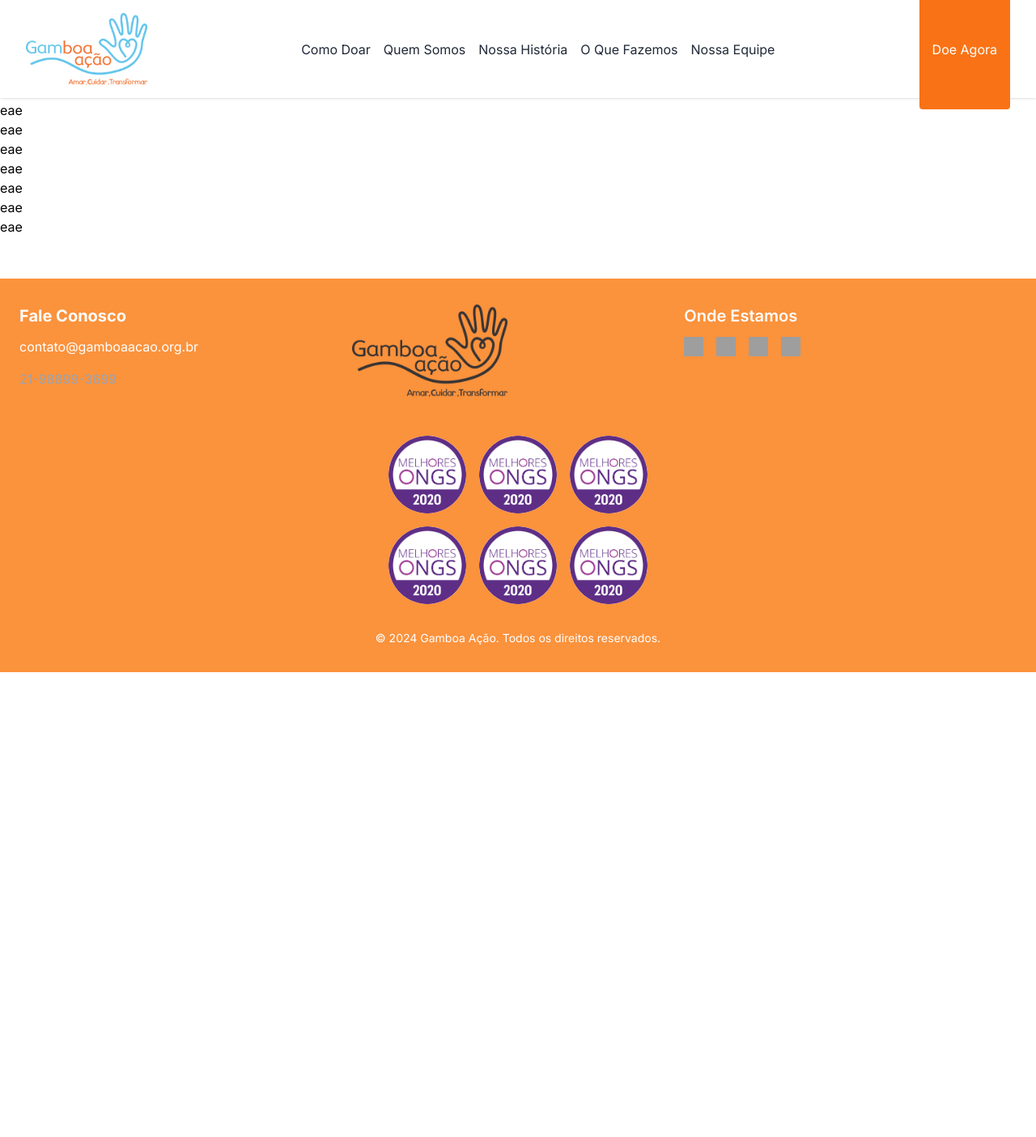
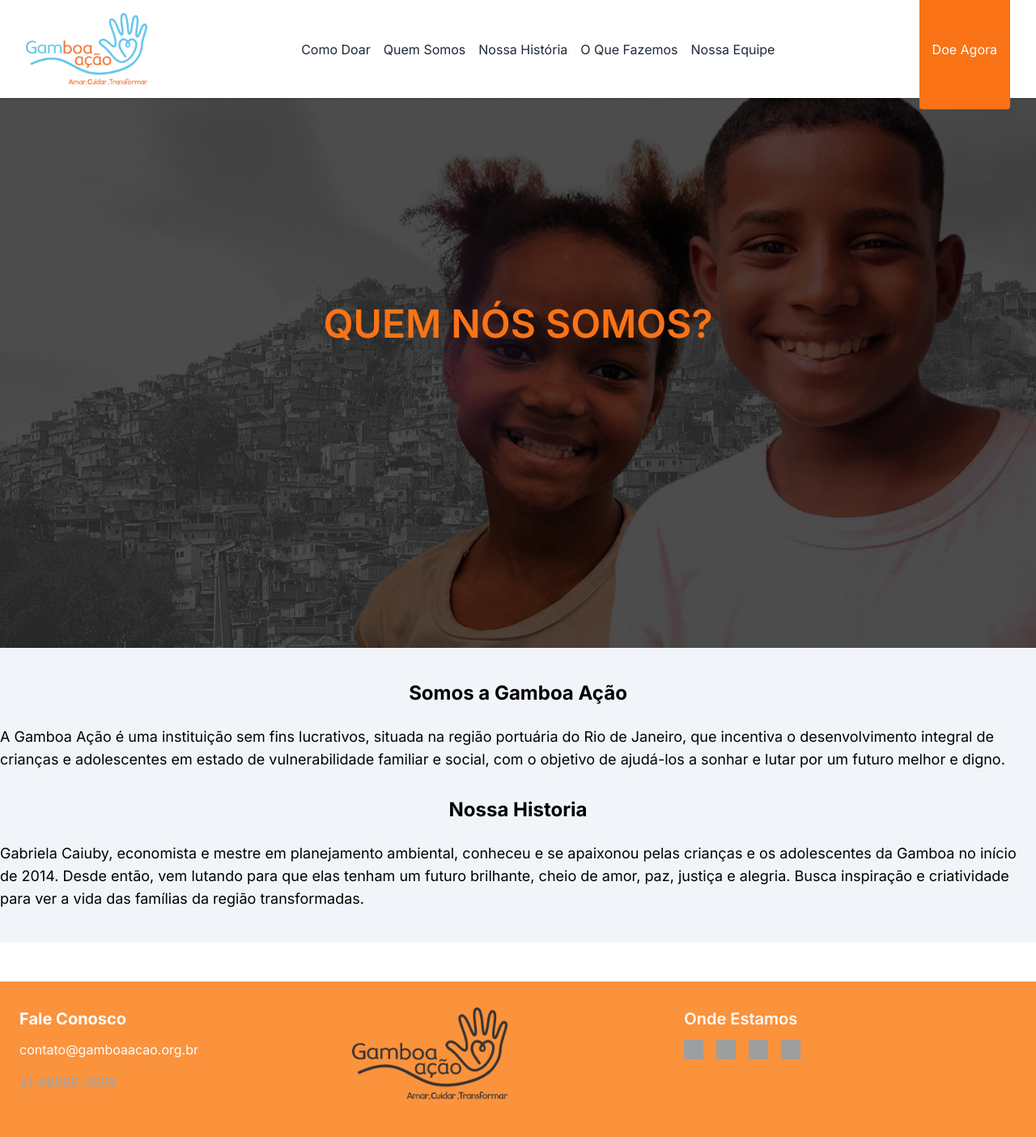
Before and after one commit to IsaiasZaza/ong, a Next.js app: page /quemSomos in a window 1280 px wide. Shown: the top 1404 px of the page at 81% size. Before the commit the page ends 830 px from the top, so only its background shows below. Built offline with nearby package versions, Linux system fonts and the light colour scheme; grey boxes are pictures that could not be loaded.

Commit message:
feat: alteraçao no quem somos

```diff
--- a/src/app/quemSomos/page.jsx
+++ b/src/app/quemSomos/page.jsx
@@ -1,20 +1,42 @@
-import QuemSomos from "@/components/QuemSomos";
 
 export default function NossaEquipe() {
     return (
-        <div className="lg:py-1 py-28">
-            <p>eae</p>
-            <p>eae</p>
-            <p>eae</p>
-            <p>eae</p>
-            <p>eae</p>
-            <p>eae</p>
-            <p>eae</p>
-            <p>eae</p>
-            <p>eae</p>
-            <p>eae</p>
-            <p>eae</p>
-            <p>eae</p>
+        <section className="">
+        <div className="relative lg:py-40 py-32 bg-[url('/banner2.jpg')] bg-cover bg-center h-screen flex items-center justify-center bg-fixed ">
+
+            <div className="absolute inset-0 bg-black opacity-70"></div>
+
+
+            <h1 className="relative text-orange-500 font-semibold text-5xl ">
+            QUEM NÓS SOMOS?
+            </h1>
         </div>
+
+        <div className="bg-slate-100 mx-auto">
+            <div className=" mx-auto container py-10 text-center">
+                <div className="">
+                    <h1 className="text-2xl font-bold mb-6">Somos a Gamboa Ação</h1>
+                    <div className="text-start mb-8 flex ">
+                        <p className="text-lg">
+                        A Gamboa Ação é uma instituição sem fins lucrativos, situada na região portuária do Rio de Janeiro,
+                        que incentiva o desenvolvimento integral de crianças e adolescentes em estado de vulnerabilidade
+                        familiar e social, com o objetivo de ajudá-los a sonhar e lutar por um futuro melhor e digno.
+                        </p>
+                    </div>
+
+
+                    <h1 className="text-2xl font-bold mb-6">Nossa Historia</h1>
+                    <div className="text-start">
+                        <p className="text-lg">
+                        Gabriela Caiuby, economista e mestre em planejamento ambiental, conheceu e se apaixonou pelas crianças
+                        e os adolescentes da Gamboa no início de 2014. Desde então, vem lutando para que elas tenham um futuro brilhante,
+                        cheio de amor, paz, justiça e alegria. Busca inspiração e criatividade para ver a vida das famílias da região transformadas.
+                        </p>
+                    </div>
+                </div>
+            </div>
+        </div>
+        </section>
+
     )
 }
```
Also changed, not shown: public/banner2.jpg (added), 1 other file (tests, documents, lock files or other folders).
